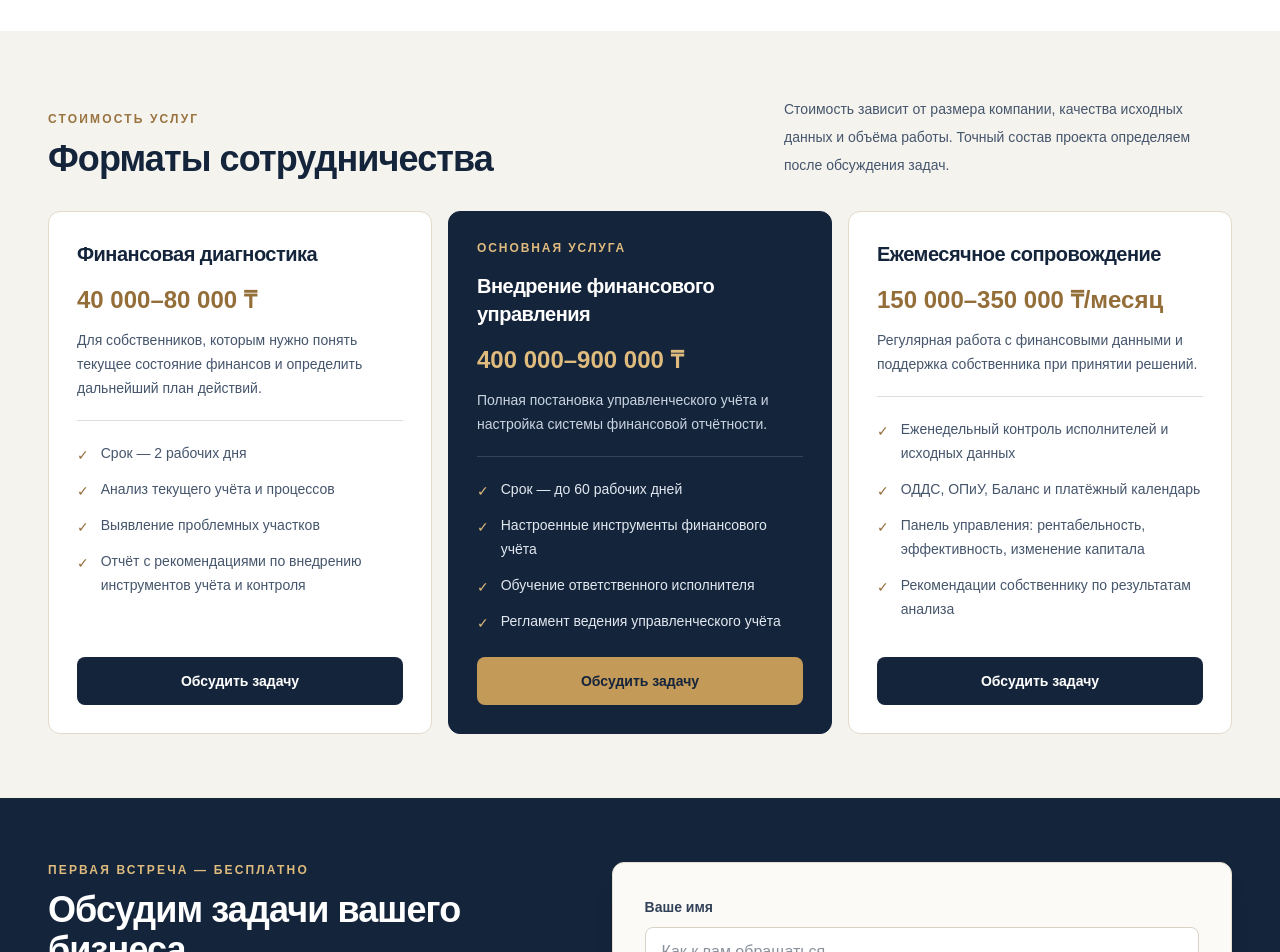
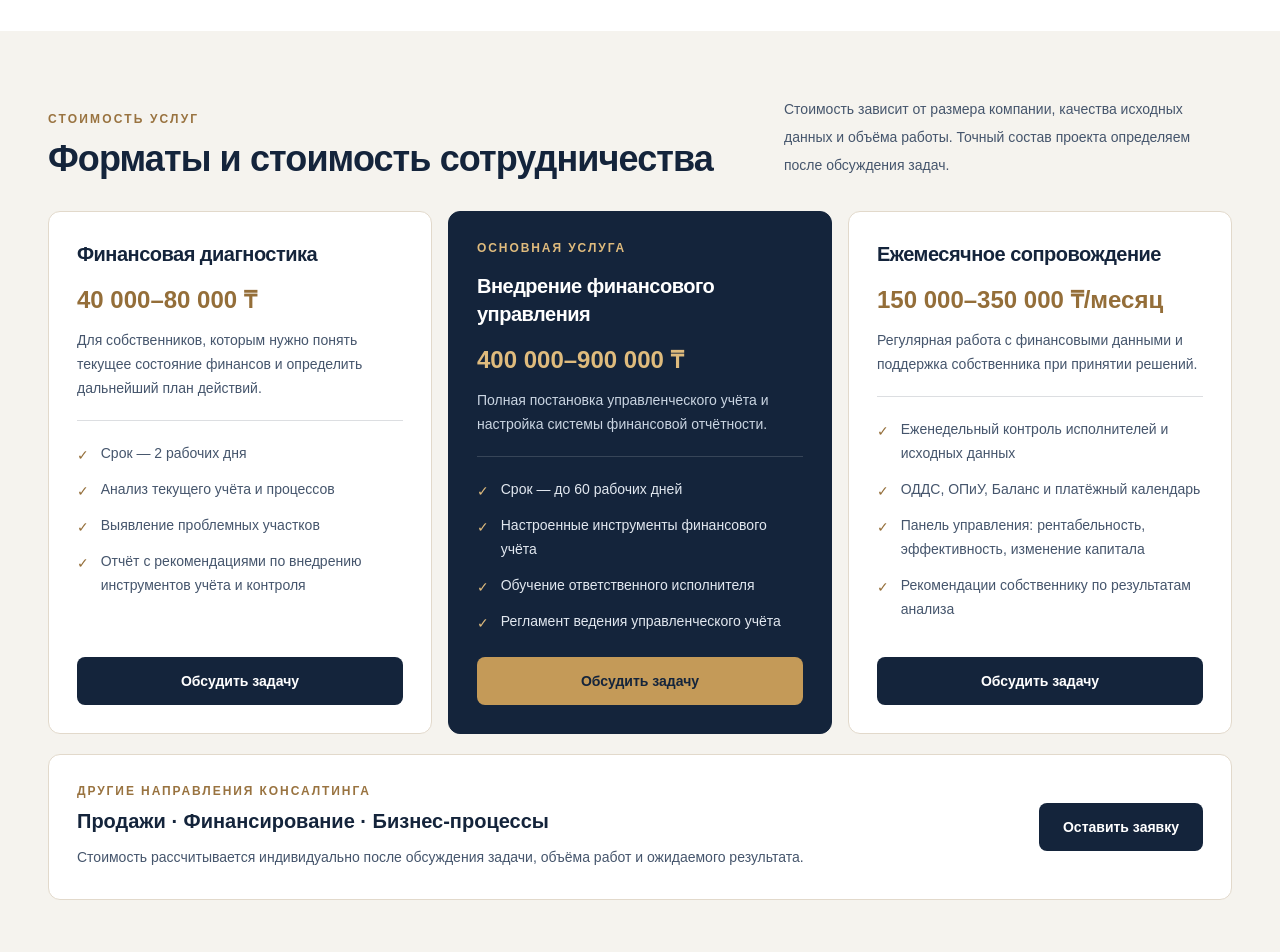
Before and after one commit to 19ilya77sh-cell/finance-consulting-landing, a Next.js app: page / in a window 1280 px wide. Shown: the part 3820-4772 px from the top of the page. Built offline with nearby package versions, Linux system fonts and the light colour scheme.

Commit message:
Add individualized pricing CTA for other consulting services

```diff
--- a/app/page.tsx
+++ b/app/page.tsx
@@ -320,7 +320,7 @@ export default function Home() {
           <div className="flex flex-col justify-between gap-4 md:flex-row md:items-end">
             <div>
               <p className="text-xs font-semibold uppercase tracking-[0.18em] text-[#997340]">Стоимость услуг</p>
-              <h2 className="mt-3 text-3xl font-semibold tracking-tight text-[#14243b] sm:text-4xl">Форматы сотрудничества</h2>
+              <h2 className="mt-3 text-3xl font-semibold tracking-tight text-[#14243b] sm:text-4xl">Форматы и стоимость сотрудничества</h2>
             </div>
             <p className="max-w-md text-sm leading-7 text-slate-600">Стоимость зависит от размера компании, качества исходных данных и объёма работы. Точный состав проекта определяем после обсуждения задач.</p>
           </div>
@@ -348,6 +348,14 @@ export default function Home() {
                 }`}>Обсудить задачу</a>
               </article>
             ))}
+          </div>
+          <div className="mt-5 flex flex-col gap-5 rounded-xl border border-[#e2d9cb] bg-white p-6 sm:p-7 lg:flex-row lg:items-center lg:justify-between">
+            <div className="max-w-3xl">
+              <p className="text-xs font-semibold uppercase tracking-[0.16em] text-[#997340]">Другие направления консалтинга</p>
+              <h3 className="mt-2 text-xl font-semibold text-[#14243b]">Продажи · Финансирование · Бизнес-процессы</h3>
+              <p className="mt-2 text-sm leading-7 text-slate-600">Стоимость рассчитывается индивидуально после обсуждения задачи, объёма работ и ожидаемого результата.</p>
+            </div>
+            <a href="#contacts" className="inline-flex min-h-12 shrink-0 items-center justify-center rounded-lg bg-[#14243b] px-6 py-3 text-center text-sm font-semibold text-white transition hover:bg-[#253e5c]">Оставить заявку</a>
           </div>
         </div>
       </section>
```
